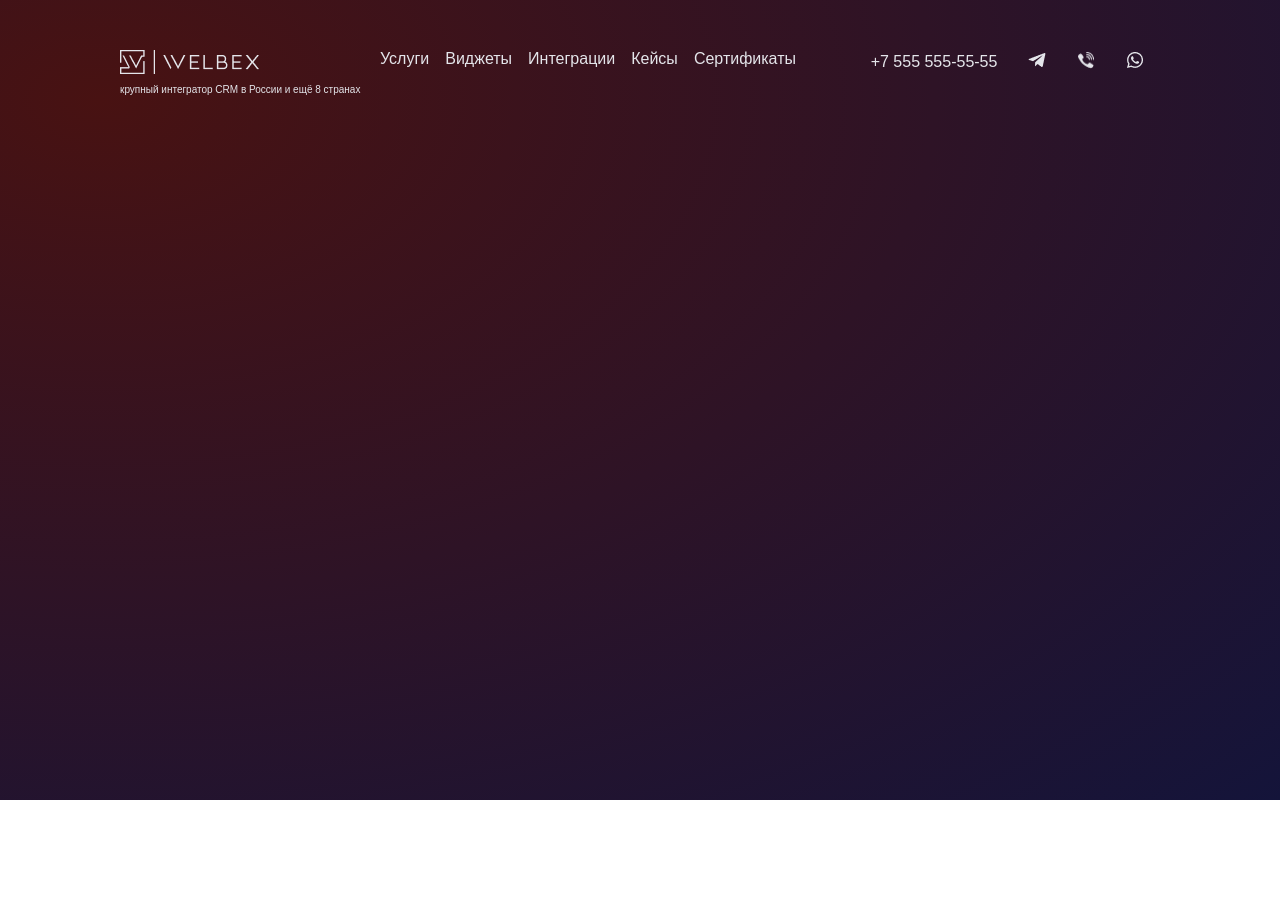
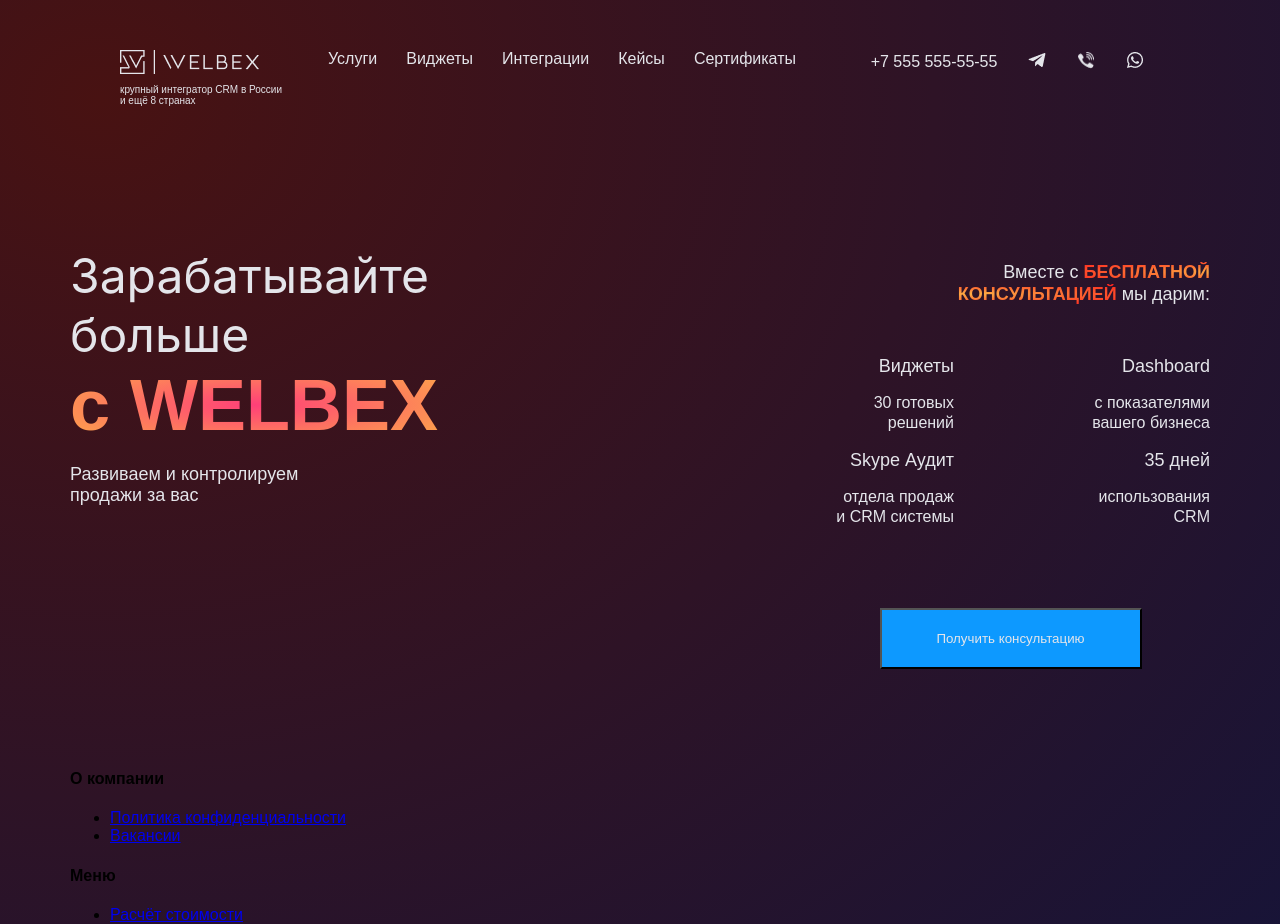
Before and after one commit to AndrewChernoff/welbex, a React (Create React App) app: page / in a window 1280 px wide. Shown: the top 924 px of the page. Before the commit the page ends 800 px from the top, so only its background shows below. Built offline with nearby package versions, Linux system fonts and the light colour scheme.

Commit message:
main block

```diff
--- a/src/App.js
+++ b/src/App.js
@@ -1,12 +1,16 @@
 import logo from './logo.svg';
 import s from './App.module.scss';
 import Header from './components/Header/Header';
+import Main from './components/Main/Main';
+import Footer from './components/Footer/Footer';
 
 function App() {
   return (
     <div className={s.app}>
       <div className={s.container}>
         <Header />
+        <Main />
+        <Footer />
       </div>
     </div>
   );
--- a/src/App.module.scss
+++ b/src/App.module.scss
@@ -3,7 +3,7 @@
 }
 
 .app {
-  height: 100vh;
+  /* height: 100vh; */
   background-image: radial-gradient(farthest-corner at 100px 100px, rgb(72, 18, 18) , rgb(20, 20, 58));
 }
 
--- /dev/null
+++ b/src/common/styles/styles.scss
@@ -0,0 +1 @@
+$base-color: #E4E5EA;
--- /dev/null
+++ b/src/components/Footer/Footer.js
@@ -0,0 +1,35 @@
+import s from './Footer.module.scss';
+
+function Footer() {
+
+    return (
+        <footer className={s.footer}>
+            <div className={s.footer__company}>
+                <h4 className={s.footer__company_title}>О компании</h4>
+                <ul>
+                    <li> <a href='#'>Политика конфиденциальности</a></li>
+                    <li> <a href='#'>Вакансии</a></li>
+                </ul>
+            </div>
+
+            <div className={s.footer__menu}>
+                <h4 className={s.footer__menu_title}>Меню</h4>
+                <ul>
+                    <li> <a href='#'>Расчёт стоимости</a></li>
+                    <li> <a href='#'>Услуги</a></li>
+                    <li> <a href='#'>Виджеты</a></li>
+                    <li> <a href='#'>Интеграции</a></li>
+                    <li> <a href='#'>Наши клиенты</a></li>
+
+                    <li> <a href='#'>Кейсы</a></li>
+                    <li> <a href='#'>Благодарственные письма</a></li>
+                    <li> <a href='#'>Сертификаты</a></li>
+                    <li> <a href='#'>Блог на Youtube</a></li>
+                    <li> <a href='#'>Вопрос / Ответ</a></li>
+                </ul>
+            </div>
+        </footer>
+    )
+}
+
+export default Footer
--- a/src/components/Header/Header.module.scss
+++ b/src/components/Header/Header.module.scss
@@ -1,13 +1,14 @@
+@import '../../common/styles/styles.scss';
+
 .header {
     display: grid;
-    grid-template-columns: 25% 40% 35%;
+    grid-template-columns: 20% 45% 35%;
     padding: 50px;
     align-items: flex-start;
     &__logo {
         display:flex;
         flex-direction: column;
-        color: #E4E5EA;
-/*         width: 20%;*/
+        color: $base-color;
         img {
             display: block;
             width: 140px;
@@ -23,18 +24,17 @@
             list-style:none;
             padding:0;
             margin:0;
-/*             width: 40%; */
         li {
-            color: #E4E5EA;
+            font-size: 16px;
+            color: $base-color;
         }
     }
     &__contacts {
         display: flex;
         justify-content: space-around;
         align-items: center;
-        color: #E4E5EA;
+        color: $base-color;
         margin-left: 60px;
-        /* width: 30%; */
         a {
             cursor: pointer;
         }
--- a/src/components/Main/Main.js
+++ b/src/components/Main/Main.js
@@ -1,29 +1,43 @@
 import s from './Main.module.scss';
 
 function Main() {
+
+    const gifts = [
+        {title: 'Виджеты', subtitle: '30 готовых решений'},
+        {title: 'Dashboard', subtitle: 'с показателями вашего бизнеса'},
+        {title: 'Skype Аудит', subtitle: 'отдела продаж и CRM системы'},
+        {title: '35 дней', subtitle: 'использования CRM'},
+    ]
+
     return (
-        <header className={s.header}>
-            <div className={s.header__logo}>
-                <img src={logo} alt='logo'/>
-                <p>крупный интегратор CRM в Росcии и ещё 8 странах</p>
+        <div className={s.main}>
+            <div className={s.main__title}>
+                <h1>Зарабатывайте <br/>
+                больше <br/>
+                    <span>с WELBEX</span>
+                </h1>
+                <p>Развиваем и контролируем <br/>
+                продажи за вас</p>
             </div>
 
-            <ul className={s.header__list}>
-                <li>Услуги</li>
-                <li>Виджеты</li>
-                <li>Интеграции</li>
-                <li>Кейсы</li>
-                <li>Сертификаты</li>
-            </ul>
+            <div className={s.main__content}>
+                <h2>Вместе с <span>бесплатной
+                <br/> консультацией</span> мы дарим:</h2>
 
-            <div className={s.header__contacts}>
-                <a tel='+75555555555'>+7 555 555-55-55</a>
-                <a href='#' ><img src={telegram} className={s.header__contacts_icon} style={{color: '#E4E5EA'}}/></a>
-                <a href='#' ><img src={viber} className={s.header__contacts_icon} style={{color: '#E4E5EA'}}/></a>
-                <a href='#'><img src={whatsapp} className={s.header__contacts_icon} style={{color: '#E4E5EA'}}/></a>
+                <div className={s.main__content_gifts}>
+                    {gifts.map(el => {
+                        return <div className={s.main__content_giftsItem}>
+                            <h3>{el.title}</h3>
+                            <p>{el.subtitle}</p>
+                        </div>
+                    })}
+                </div>
+
+                <button>Получить консультацию</button>
+
             </div>
-        </header>
+        </div>
     )
 }
 
-export default Header
+export default Main
--- a/src/components/Main/Main.module.scss
+++ b/src/components/Main/Main.module.scss
@@ -0,0 +1,84 @@
+@import '../../common/styles/styles.scss';
+
+.main {
+    display: flex;
+    justify-content: space-between;
+
+    padding: 80px 0;
+    &__title {
+        h1 {
+            font-weight: 400;
+            font-family: Inter;
+            font-size: 48px;
+            color: $base-color;
+            margin: 0;
+
+            span {
+                margin: 0;
+                font-weight: 900;
+                font-size: 72px;
+                background: -webkit-radial-gradient(#FF3F78, #FCB045);
+                -webkit-background-clip: text;
+                -webkit-text-fill-color: transparent;
+            }
+        }
+        p {
+            font-weight: 400;
+            font-size: 18px;
+            color: $base-color;
+        }
+    }
+    &__content {
+        width: 35%;
+        h2 {
+            text-align: right;
+            line-height: 22px;
+            font-size: 18px;
+            font-weight: 500;
+            color: $base-color;
+
+            span {
+                font-size: 18px;
+                font-weight: 700;
+                background: -webkit-radial-gradient(#FCB045,#FD1D1D);
+                -webkit-background-clip: text;
+                -webkit-text-fill-color: transparent;
+                text-transform: uppercase;
+            }
+        }
+
+        &_gifts {
+            display: flex;
+            justify-content: space-between;
+            flex-wrap: wrap;
+            margin-top: 50px;
+        }
+        &_giftsItem {
+            color: $base-color;
+            min-width: 90px;
+            max-width: 143px;
+            text-align: right;
+            h3 {
+                margin: 0;
+                font-size: 18px;
+                font-weight: 500;
+                line-height: 22px;
+            }
+            p {
+                font-size: 16px;
+                font-weight: 400;
+                line-height: 20px;
+            }
+        }
+
+        button {
+            display: block;
+            margin: 65px auto 0 auto;
+            width: 262px;
+            height: 61px;
+            color: $base-color;
+            background: #0d99ff;
+            cursor: pointer;
+        }
+    }
+}
```
Also changed, not shown: src/components/Footer/Footer.module.scss (added).
